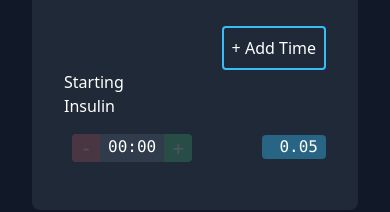
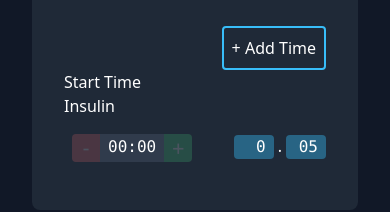
Before and after one commit to t1dtools/basal-calc, a Next.js app: page /basal-calc/ in a window 390 px wide. Shown: the part 902-1114 px from the top of the page. Built offline with nearby package versions, Linux system fonts and the light colour scheme.

Commit message:
make insulin input more mobile friendly

```diff
--- a/src/components/timeSlot.tsx
+++ b/src/components/timeSlot.tsx
@@ -22,10 +22,7 @@ export type TimeSlotRowInput = {
   percentage: number
   isFirst: boolean
   isLast: boolean
-  setTimeSlotInsulin: (
-    tsIndex: number,
-    e: React.ChangeEvent<HTMLInputElement>
-  ) => void
+  setTimeSlotInsulin: (tsIndex: number, newInsulin: number) => void
   changeTimeSlotTime: (
     tsIndex: number,
     direction: "increase" | "decrease"
@@ -54,19 +51,38 @@ export const TimeSlotRow = ({
       ? "0" + timeSlot.Start.getMinutes()
       : timeSlot.Start.getMinutes()
 
+  const insulinAsString = timeSlot.Insulin.toString()
+  const insulinMajor = insulinAsString.split(".")[0]
+  const insulinMinor = insulinAsString.split(".")[1]
+  const changeMajor = (e: React.ChangeEvent<HTMLInputElement>) => {
+    const newValue = e.target.value
+    const newInsulin = parseFloat(newValue + "." + insulinMinor)
+    setTimeSlotInsulin(tsIndex, newInsulin)
+  }
+  const changeMinor = (e: React.ChangeEvent<HTMLInputElement>) => {
+    const newValue = e.target.value
+    const newInsulin = parseFloat(insulinMajor + "." + newValue)
+    setTimeSlotInsulin(tsIndex, newInsulin)
+  }
+
   const insulinChange: number = timeSlot.Insulin * (percentage / 100)
   let timeSlotInsulin: number = timeSlot.Insulin + insulinChange
   const roundedTimeSlotInsulin = Math.round(timeSlotInsulin * 20) / 20
 
   let canDecrease = isFirst ? false : true
   let canIncrease = isFirst ? false : true
-  let decreaseDisableReason = isFirst ? "The first time must be at midnight" : ""
-  let increaseDisableReason = isFirst ? "The first time must be at midnight" : ""
+  let decreaseDisableReason = isFirst
+    ? "The first time must be at midnight"
+    : ""
+  let increaseDisableReason = isFirst
+    ? "The first time must be at midnight"
+    : ""
 
   // Check if previous time slot is more than 30 minutes earlier
   if (previousTimeSlot !== null) {
     // Diff timeSlot start and previousTimeSlot start in minutes
-    const diff = (timeSlot.Start.getTime() - previousTimeSlot.Start.getTime()) / 1000 / 60
+    const diff =
+      (timeSlot.Start.getTime() - previousTimeSlot.Start.getTime()) / 1000 / 60
     if (diff >= 60) {
       canDecrease = true
     } else if (diff <= 30) {
@@ -78,7 +94,8 @@ export const TimeSlotRow = ({
   // Check if next time slot is more than 30 minutes later
   if (nextTimeSlot !== null) {
     // Diff timeSlot start and nextTimeSlot start in minutes
-    const diff = (nextTimeSlot.Start.getTime() - timeSlot.Start.getTime()) / 1000 / 60
+    const diff =
+      (nextTimeSlot.Start.getTime() - timeSlot.Start.getTime()) / 1000 / 60
     if (diff <= 30) {
       canIncrease = false
       increaseDisableReason = "The next time is too close to this one"
@@ -100,7 +117,7 @@ export const TimeSlotRow = ({
     <>
       {showHeaders && (
         <>
-            <div>Starting</div>
+          <div>Start Time</div>
           <div>Insulin</div>
         </>
       )}
@@ -108,11 +125,11 @@ export const TimeSlotRow = ({
         className="flex select-none flex-row justify-between"
         key={"ts_" + tsIndex}
       >
-        <div className="col-span-2 my-4 flex flex-row text-center font-mono">
+        <div className="my-4 flex flex-row text-center font-mono">
           {programIndex === 0 && (
             <button
               className={classNames(
-                !canDecrease && "opacity-20 cursor-not-allowed",
+                !canDecrease && "cursor-not-allowed opacity-20",
                 "ml-2 cursor-pointer rounded-l bg-red-400 px-2 text-xl"
               )}
               disabled={!canDecrease}
@@ -122,13 +139,18 @@ export const TimeSlotRow = ({
               -
             </button>
           )}
-          <div className="col-span-2 bg-slate-500 bg-opacity-25 px-2 leading-relaxed">
+          <div
+            className={classNames(
+              "bg-slate-500 bg-opacity-25 px-2 leading-relaxed",
+              programIndex > 0 ? "rounded" : ""
+            )}
+          >
             {startHours}:{startMinutes}
           </div>
           {programIndex === 0 && (
             <button
               className={classNames(
-                !canIncrease && "opacity-20 cursor-not-allowed",
+                !canIncrease && "cursor-not-allowed opacity-20",
                 "cursor-pointer rounded-r bg-green-400 px-2 text-xl"
               )}
               disabled={!canIncrease}
@@ -142,13 +164,25 @@ export const TimeSlotRow = ({
 
         <div className="align-items-end my-4 ml-4 select-text text-right">
           {programIndex === 0 && (
+            <>
               <input
-              type="number"
-              className="w-16 rounded bg-sky-400 bg-opacity-40 px-2 text-right font-mono outline-none"
-              onChange={(e) => setTimeSlotInsulin(tsIndex, e)}
-              value={timeSlot.Insulin}
-              step="0.05"
+                type="text"
+                className="mr-1 w-10 rounded bg-sky-400 bg-opacity-40 px-2 text-right font-mono outline-none"
+                inputMode="numeric"
+                onChange={(e) => changeMajor(e)}
+                value={insulinMajor}
+                step="1"
               />
+              .
+              <input
+                type="text"
+                className="ml-1 w-10 rounded bg-sky-400 bg-opacity-40 px-2 text-right font-mono outline-none"
+                inputMode="numeric"
+                onChange={(e) => changeMinor(e)}
+                value={insulinMinor}
+                step="5"
+              />
+            </>
           )}
           {programIndex > 0 && percentage === 0 && (
             <span className="text-sky-400">
--- a/src/pages/index.tsx
+++ b/src/pages/index.tsx
@@ -110,10 +110,8 @@ export default function Home() {
 
   const setTimeSlotInsulin = (
     timeSlotIndex: number,
-    e: React.ChangeEvent<HTMLInputElement>
+    newInsulin: number,
   ) => {
-    let newInsulin = parseFloat(e.target.value)
-
     if (isNaN(newInsulin)) {
       newInsulin = 0
     }
```
Lines whose indentation alone changed are shown as unchanged.
